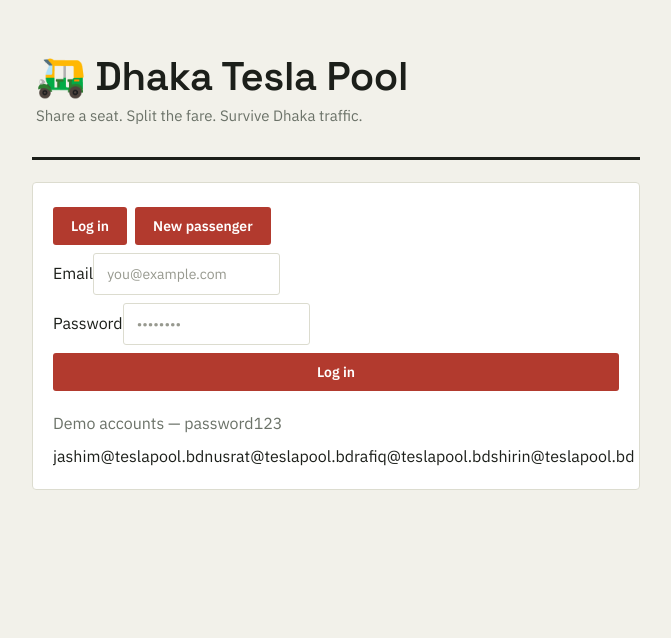
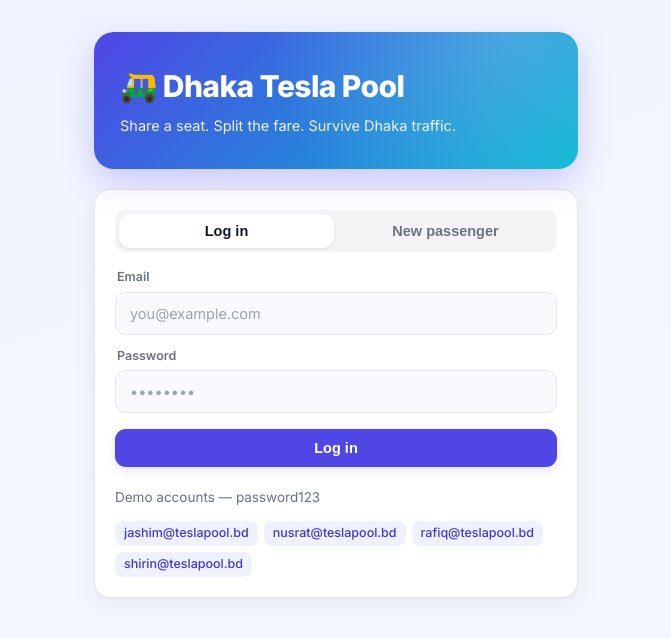
Before and after one commit to maruf-diucse62/tesla-pool, a Next.js app in the folder frontend/: page / in a window 1280 px wide. Shown: the top 638 px of the page, without its empty margins (304-975 px from the left). Built offline with nearby package versions, Linux system fonts and the light colour scheme; no server answers.

Commit message:
Update globals.css

```diff
--- a/frontend/app/globals.css
+++ b/frontend/app/globals.css
@@ -5,164 +5,74 @@
    The active ride is styled like a torn ticket stub: "share a seat" is a
    transit idea, so the UI should feel like boarding, not like a form. */
 
+@import url('https://fonts.googleapis.com/css2?family=Inter:wght@400;500;600;700;800&display=swap');
 :root{
-  --bg:#F2F1EA;
-  --paper:#FFFFFF;
-  --ink:#1C1F1A;
-  --muted:#6B7268;
-  --line:#DCDCCF;
-  --rick:#B23A2E;      /* rickshaw-body red — primary actions */
-  --rick-d:#8F2C22;
-  --route:#C98A1F;      /* route-map amber — waiting / in-transit */
-  --go:#2F6B45;          /* rickshaw-hood green — matched / completed */
-  --danger:#A6362A;
-  --focus:#C98A1F;
+  --bg-a:#eef2ff; --bg-b:#f5f7ff; --card:#fff; --ink:#111827; --muted:#6b7280; --line:#e5e7eb;
+  --brand:#4f46e5; --brand-d:#4338ca; --brand-2:#06b6d4; --danger:#dc2626;
+  --radius:16px; --shadow:0 1px 2px #1118270a, 0 8px 24px #11182710;
 }
 *{box-sizing:border-box}
-body{
-  font-family:"IBM Plex Sans",system-ui,-apple-system,"Segoe UI",sans-serif;
-  background:var(--bg);
-  color:var(--ink);
-  margin:0;
-  line-height:1.55;
-  -webkit-font-smoothing:antialiased;
-}
-main{max-width:640px;margin:0 auto;padding:22px 16px 56px}
-h1,h2,h3{
-  font-family:"Space Grotesk",system-ui,sans-serif;
-  margin:0 0 6px;
-  letter-spacing:-0.01em;
-  font-weight:600;
-}
-h3{font-size:16px}
-p{margin:0 0 8px}
+body{font-family:Inter,system-ui,-apple-system,sans-serif;margin:0;color:var(--ink);line-height:1.5;
+  background:linear-gradient(160deg,var(--bg-a),var(--bg-b) 60%);min-height:100vh}
+main{max-width:520px;margin:0 auto;padding:32px 18px 56px}
+h1{font-size:30px;font-weight:800;letter-spacing:-.02em;margin:0 0 4px}
+h2{font-size:19px;font-weight:700;margin:0;letter-spacing:-.01em}
+h3{font-size:16px;font-weight:700;margin:0 0 10px}
 
-/* ---------- header / identity ---------- */
-.top{
-  display:flex;justify-content:space-between;align-items:center;
-  padding:2px 2px 18px;
-}
-.top h2{font-size:19px;margin:0;display:flex;gap:10px;align-items:center;font-weight:600}
-.top .tag{margin-left:2px}
+.hero{background:linear-gradient(135deg,var(--brand),var(--brand-2));color:#fff;border-radius:20px;
+  padding:32px 26px;margin-bottom:20px;box-shadow:0 12px 32px #4f46e540;position:relative;overflow:hidden}
+.hero::after{content:'';position:absolute;inset:0;background:radial-gradient(circle at 85% -10%,#ffffff33,transparent 55%)}
+.hero p{margin:6px 0 0;opacity:.92;font-size:14.5px;position:relative}
+.hero h1{position:relative}
 
-.hero{
-  padding:34px 4px 22px;
-  border-bottom:3px solid var(--ink);
-  margin-bottom:22px;
-  animation:rise .5s ease-out both;
-}
-.hero h1{
-  font-size:clamp(30px,7vw,40px);
-  line-height:1.05;
-  display:flex;align-items:center;gap:12px;
-}
-.hero p{color:var(--muted);font-size:15px;margin-top:6px}
-@keyframes rise{from{opacity:0;transform:translateY(8px)}to{opacity:1;transform:none}}
+.top{display:flex;justify-content:space-between;align-items:center;background:var(--card);
+  border:1px solid var(--line);border-radius:var(--radius);padding:14px 18px;box-shadow:var(--shadow);margin-bottom:4px}
+.top h2{display:flex;gap:10px;align-items:center}
 
-/* ---------- cards ---------- */
-.card{
-  background:var(--paper);
-  border:1px solid var(--line);
-  border-radius:4px;
-  padding:20px;
-  margin:0 0 14px;
-  position:relative;
-}
+.card{background:var(--card);border:1px solid var(--line);border-radius:var(--radius);
+  padding:20px;margin:16px 0;box-shadow:var(--shadow)}
 
-/* the active-ride card is the only one with a .steps tracker inside it —
-   give *that specific card* a ticket-stub treatment: a perforated tear
-   line above the fare, punched with the page's own background color. */
-.card:has(.steps){
-  border-left:4px solid var(--route);
-}
-.card:has(.steps) .price{
-  padding-top:14px;position:relative;
-}
-.card:has(.steps) .price::before{
-  content:"";position:absolute;top:0;left:-20px;right:-20px;
-  height:0;border-top:2px dashed var(--line);
-}
-.card:has(.steps) .price::after{
-  content:"";position:absolute;top:-7px;left:-27px;width:14px;height:14px;
-  background:var(--bg);border-radius:50%;border:1px solid var(--line);border-left:0;
-}
+button{background:var(--brand);color:#fff;border:0;border-radius:11px;padding:11px 18px;
+  font-weight:600;font-size:14.5px;cursor:pointer;margin:4px 6px 4px 0;
+  transition:transform .1s, background .15s, box-shadow .15s;box-shadow:0 2px 8px #4f46e530}
+button:hover{background:var(--brand-d);transform:translateY(-1px)}
+button:active{transform:translateY(0)}
+button:disabled{opacity:.5;cursor:wait;transform:none}
+button.alt{background:#f3f4f6;color:var(--ink);box-shadow:none}
+button.alt:hover{background:#e5e7eb}
+button.toggle-on{background:var(--ink);color:#fff}
 
-/* ---------- buttons & inputs ---------- */
-button{
-  font-family:"IBM Plex Sans",sans-serif;
-  background:var(--rick);color:#fff;border:0;border-radius:3px;
-  padding:10px 18px;font-weight:600;font-size:14px;cursor:pointer;
-  margin:4px 8px 4px 0;transition:background .15s, transform .08s;
-}
-button:hover{background:var(--rick-d)}
-button:active{transform:translateY(1px)}
-button:disabled{opacity:.45;cursor:wait}
-button.alt{background:transparent;color:var(--ink);border:1px solid var(--line)}
-button.alt:hover{background:#00000008;border-color:var(--ink)}
-button.chip{
-  background:transparent;color:var(--muted);border:1px solid var(--line);
-  padding:5px 13px;font-size:13px;font-weight:500;border-radius:999px;
-}
-button.chip:hover{border-color:var(--ink);color:var(--ink)}
+.field{display:flex;flex-direction:column;gap:5px;margin-bottom:12px}
+.field label{font-size:12.5px;font-weight:600;color:var(--muted);margin-left:2px}
+input,select{padding:12px 14px;border:1.5px solid var(--line);border-radius:11px;font-size:14.5px;
+  background:#fafafe;width:100%;transition:.15s;font-family:inherit}
+input:focus,select:focus{outline:none;border-color:var(--brand);background:#fff;box-shadow:0 0 0 4px #4f46e51a}
+input::placeholder{color:#9ca3af}
 
-input,select{
-  padding:11px 13px;margin:4px 8px 4px 0;border:1px solid var(--line);
-  border-radius:3px;font-size:14px;background:var(--paper);min-width:150px;
-  font-family:inherit;color:var(--ink);
-}
-input:focus,select:focus{outline:2px solid var(--focus);outline-offset:1px;border-color:var(--focus)}
-input::placeholder{color:#97998f}
+.segment{display:flex;background:#f3f4f6;border-radius:11px;padding:4px;margin-bottom:16px;gap:4px}
+.segment button{flex:1;margin:0;background:transparent;color:var(--muted);box-shadow:none;padding:9px}
+.segment button.active{background:#fff;color:var(--ink);box-shadow:0 1px 3px #1118271a}
 
-.err{
-  color:var(--danger);background:#FBEEEC;border:1px solid #E7C9C4;
-  padding:11px 13px;border-radius:3px;font-size:14px;
-}
-.muted{color:var(--muted)}
+.err{color:var(--danger);background:#fef2f2;border:1px solid #fecaca;padding:10px 14px;border-radius:11px;font-size:14px}
+.muted{color:var(--muted);font-size:13.5px}
+.demo-list{display:flex;flex-wrap:wrap;gap:6px;margin-top:10px}
+.demo-list span{background:#eef2ff;color:var(--brand-d);border-radius:8px;padding:3px 9px;font-size:12.5px;font-weight:500}
 
-/* ---------- status tags ---------- */
-.tag{
-  display:inline-block;background:#EEEEE3;color:var(--muted);
-  border-radius:3px;padding:2px 10px;font-size:12px;font-weight:600;
-  text-transform:capitalize;letter-spacing:.01em;
-}
-.s-REQUESTED{background:#F7E8C8;color:#7A5310}
-.s-MATCHED,.s-ACCEPTED{background:#E4E9DE;color:var(--go)}
-.s-DRIVER_ARRIVED{background:#F0E4D4;color:#8A5A20}
-.s-STARTED{background:#DCE7DF;color:#1F4A30}
-.s-COMPLETED{background:#DCE7DF;color:var(--go)}
-.s-CANCELLED{background:#F3DEDA;color:var(--danger)}
+.tag{display:inline-block;background:#eef2ff;color:var(--brand-d);border-radius:999px;padding:3px 12px;
+  font-size:12px;font-weight:700;text-transform:capitalize;letter-spacing:.01em}
+.s-REQUESTED{background:#fef3c7;color:#92400e}.s-MATCHED,.s-ACCEPTED{background:#dbeafe;color:#1e40af}
+.s-DRIVER_ARRIVED{background:#ede9fe;color:#5b21b6}.s-STARTED{background:#ccfbf1;color:#115e59}
+.s-COMPLETED{background:#dcfce7;color:#166534}.s-CANCELLED{background:#fee2e2;color:#991b1b}
 
-/* ---------- ride progress ---------- */
-.steps{display:flex;gap:4px;margin:16px 0 14px}
-.step{flex:1;font-size:11px;color:var(--muted);text-align:center;font-weight:500}
-.step span{display:block;height:4px;border-radius:2px;background:var(--line);margin-bottom:7px;transition:background .3s}
-.step.on{color:var(--ink);font-weight:600}
-.step.on span{background:var(--rick)}
+.steps{display:flex;gap:6px;margin:16px 0}.step{flex:1;font-size:11.5px;color:var(--muted);text-align:center;font-weight:500}
+.step span{display:block;height:6px;border-radius:6px;background:var(--line);margin-bottom:6px;transition:.3s}
+.step.on{color:var(--brand-d);font-weight:700}.step.on span{background:linear-gradient(90deg,var(--brand),var(--brand-2))}
 
-.row{
-  display:flex;justify-content:space-between;align-items:center;
-  padding:11px 0;border-top:1px solid var(--line);gap:10px;
-}
+.row{display:flex;justify-content:space-between;align-items:center;padding:11px 0;border-top:1px solid var(--line);font-size:14px}
 .row:first-of-type{border-top:0}
 
-.seats{display:flex;gap:7px;margin:6px 0 14px;align-items:center}
-.seat{width:24px;height:24px;border-radius:3px;background:var(--line)}
-.seat.full{background:var(--rick)}
+.seats{display:flex;gap:8px;margin:10px 0 14px;align-items:center}
+.seat{width:26px;height:26px;border-radius:8px;background:var(--line);transition:.2s}
+.seat.full{background:linear-gradient(135deg,var(--brand),var(--brand-2))}
 
-.price{
-  font-family:"Space Grotesk",sans-serif;
-  font-size:26px;font-weight:700;font-variant-numeric:tabular-nums;
-}
-
-/* ---------- empty / loading ---------- */
-.skeleton{
-  height:14px;border-radius:3px;
-  background:linear-gradient(90deg,#E7E6DA 25%,#EFEEE4 37%,#E7E6DA 63%);
-  background-size:400% 100%;animation:shimmer 1.4s ease infinite;
-  margin:6px 0;
-}
-@keyframes shimmer{0%{background-position:100% 0}100%{background-position:0 0}}
-
-@media (prefers-reduced-motion: reduce){
-  .hero,.skeleton{animation:none}
-}
+.price{font-size:26px;font-weight:800;letter-spacing:-.01em}
```
